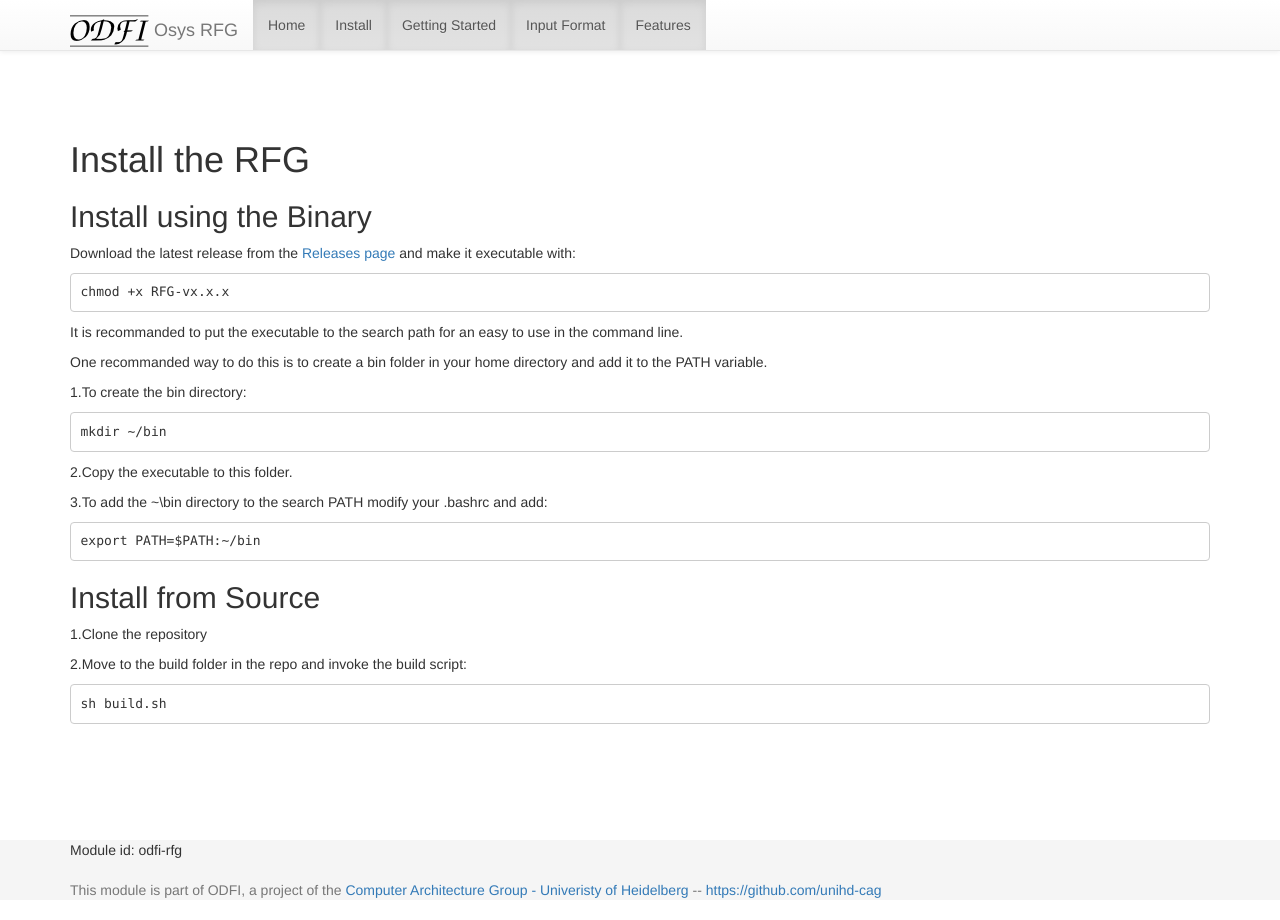
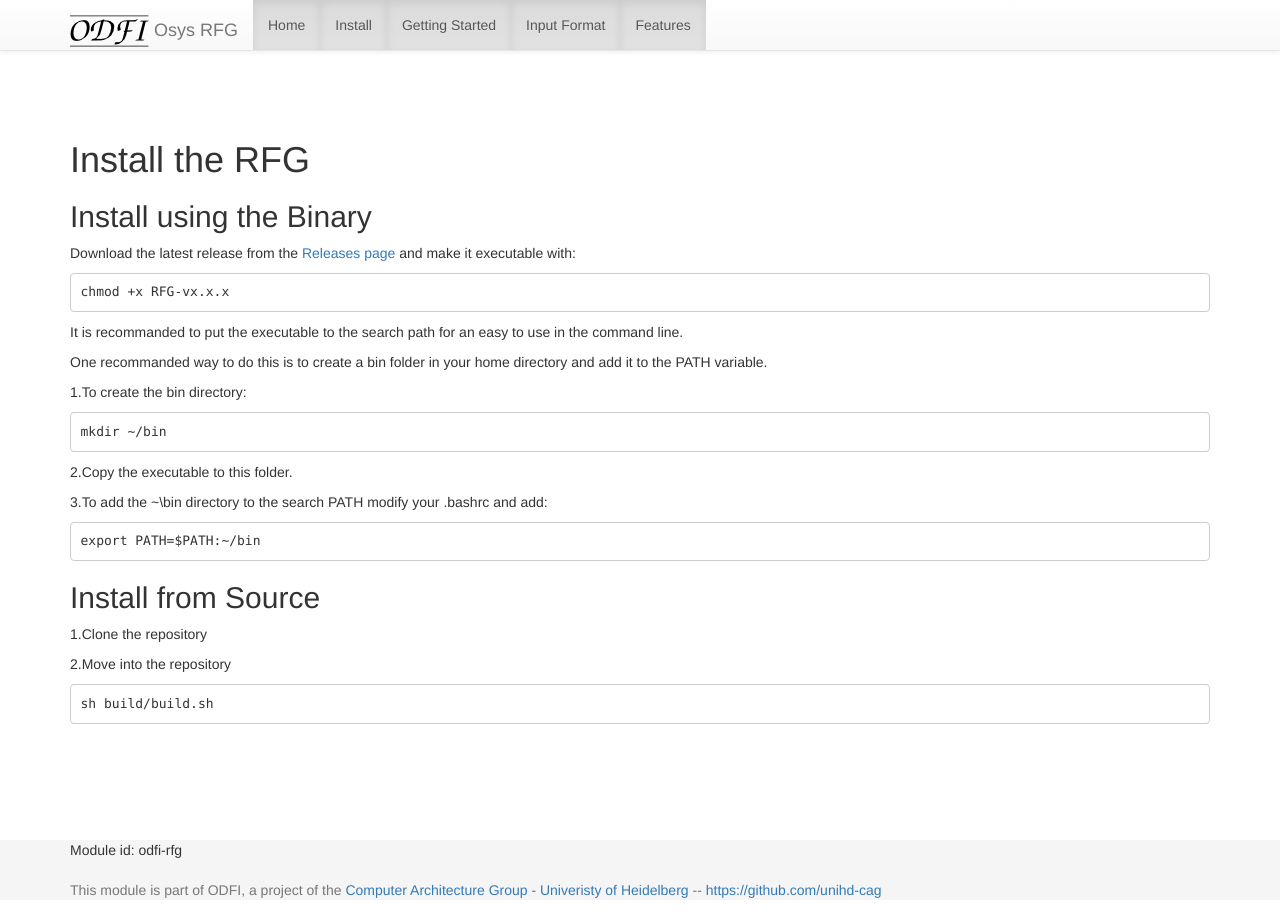
Before and after one commit to unihd-cag/odfi-rfg, a Jekyll site: the page built from install/install.md, in a window 1280 px wide. Built offline with Jekyll 4.4.1, drawn with Linux system fonts in a browser that asks for light colours; nearby versions of some CDN libraries; Markdown is read by kramdown in place of the engine named in the settings.

Commit message:
Update install.md

```diff
--- a/install/install.md
+++ b/install/install.md
@@ -30,6 +30,6 @@ One recommanded way to do this is to create a bin folder in your home directory
 
 1.Clone the repository
 
-2.Move to the build folder in the repo and invoke the build script:
+2.Move into the repository
 
-    sh build.sh
+    sh build/build.sh
```
